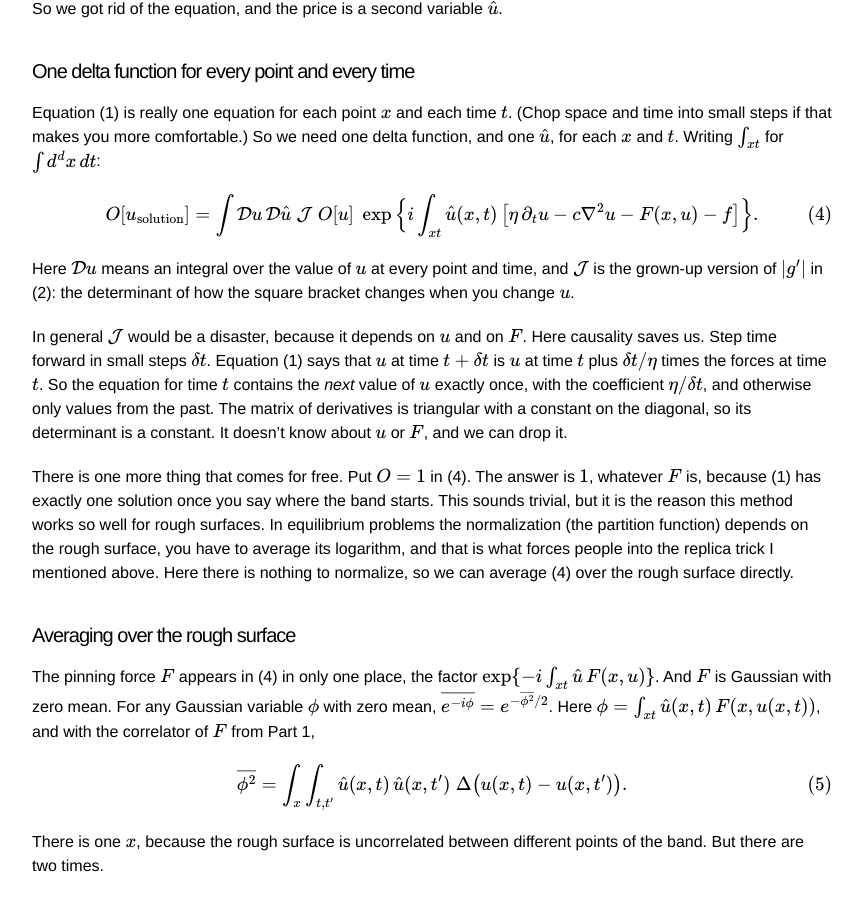
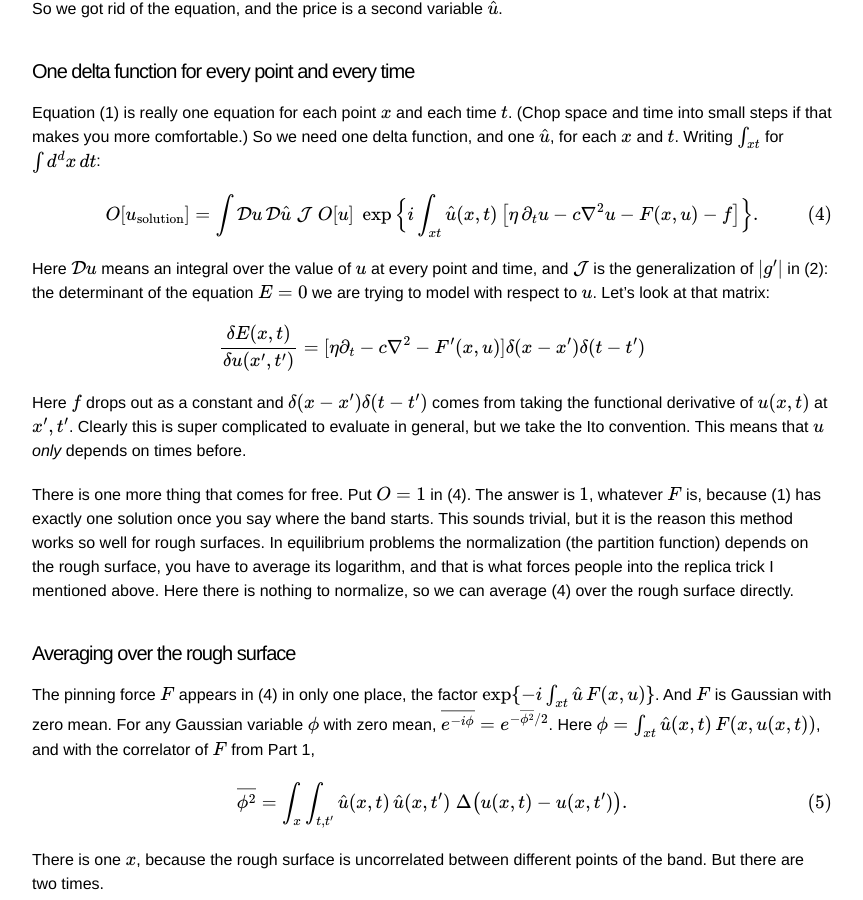
Before and after one commit to mohashei/mohashei.github.io, a Jekyll site: the page built from _posts/2026-11-15-renormalization-of-functions.markdown, in a window 1280 px wide and 900 px high, scrolled down 2876 px. Shown: the whole window, without its empty margins (208-1071 px from the left). Built offline with Jekyll 4.4.1, drawn with Linux system fonts in a browser that asks for light colours; formulas are drawn with MathJax 3.

Commit message:
Refine explanation of $$\mathcal{J}$$ and causality effects
Clarified the definition of the determinant $$\mathcal{J}$$ and its relationship to the equation $$E = 0$$. Explained the implications of causality on the matrix of derivatives and the evaluation of the functional derivative.

```diff
--- a/_posts/2026-11-15-renormalization-of-functions.markdown
+++ b/_posts/2026-11-15-renormalization-of-functions.markdown
@@ -94,9 +94,13 @@ O[u_{\rm solution}]=\int\mathcal{D}u\,\mathcal{D}\hat u\;\mathcal{J}\;O[u]\;\exp
 \tag{4}
 $$
 
-Here $$\mathcal{D}u$$ means an integral over the value of $$u$$ at every point and time, and $$\mathcal{J}$$ is the grown-up version of $$\lvert g'\rvert$$ in (2): the determinant of how the square bracket changes when you change $$u$$.
+Here $$\mathcal{D}u$$ means an integral over the value of $$u$$ at every point and time, and $$\mathcal{J}$$ is the generalization of $$\lvert g'\rvert$$ in (2): the determinant of the equation $$E = 0$$ we are trying to model with respect to $$u$$. Let's look at that matrix:
 
-In general $$\mathcal{J}$$ would be a disaster, because it depends on $$u$$ and on $$F$$. Here causality saves us. Step time forward in small steps $$\delta t$$. Equation (1) says that $$u$$ at time $$t+\delta t$$ is $$u$$ at time $$t$$ plus $$\delta t/\eta$$ times the forces at time $$t$$. So the equation for time $$t$$ contains the *next* value of $$u$$ exactly once, with the coefficient $$\eta/\delta t$$, and otherwise only values from the past. The matrix of derivatives is triangular with a constant on the diagonal, so its determinant is a constant. It doesn't know about $$u$$ or $$F$$, and we can drop it.
+$$
+\frac{\delta E(x, t)}{\delta u(x', t')} = [\eta \partial_t - c\nabla^2 - F'(x, u)]\delta(x-x')\delta(t-t')
+$$
+
+Here $$f$$ drops out as a constant and $$\delta(x-x')\delta(t-t')$$ comes from taking the functional derivative of $$u(x, t)$$ at $$x', t'$$. Clearly this is super complicated to evaluate in general, but we take the Ito convention. This means that $$u$$ *only* depends on times before.
 
 There is one more thing that comes for free. Put $$O=1$$ in (4). The answer is $$1$$, whatever $$F$$ is, because (1) has exactly one solution once you say where the band starts. This sounds trivial, but it is the reason this method works so well for rough surfaces. In equilibrium problems the normalization (the partition function) depends on the rough surface, you have to average its logarithm, and that is what forces people into the replica trick I mentioned above. Here there is nothing to normalize, so we can average (4) over the rough surface directly.
 
```
